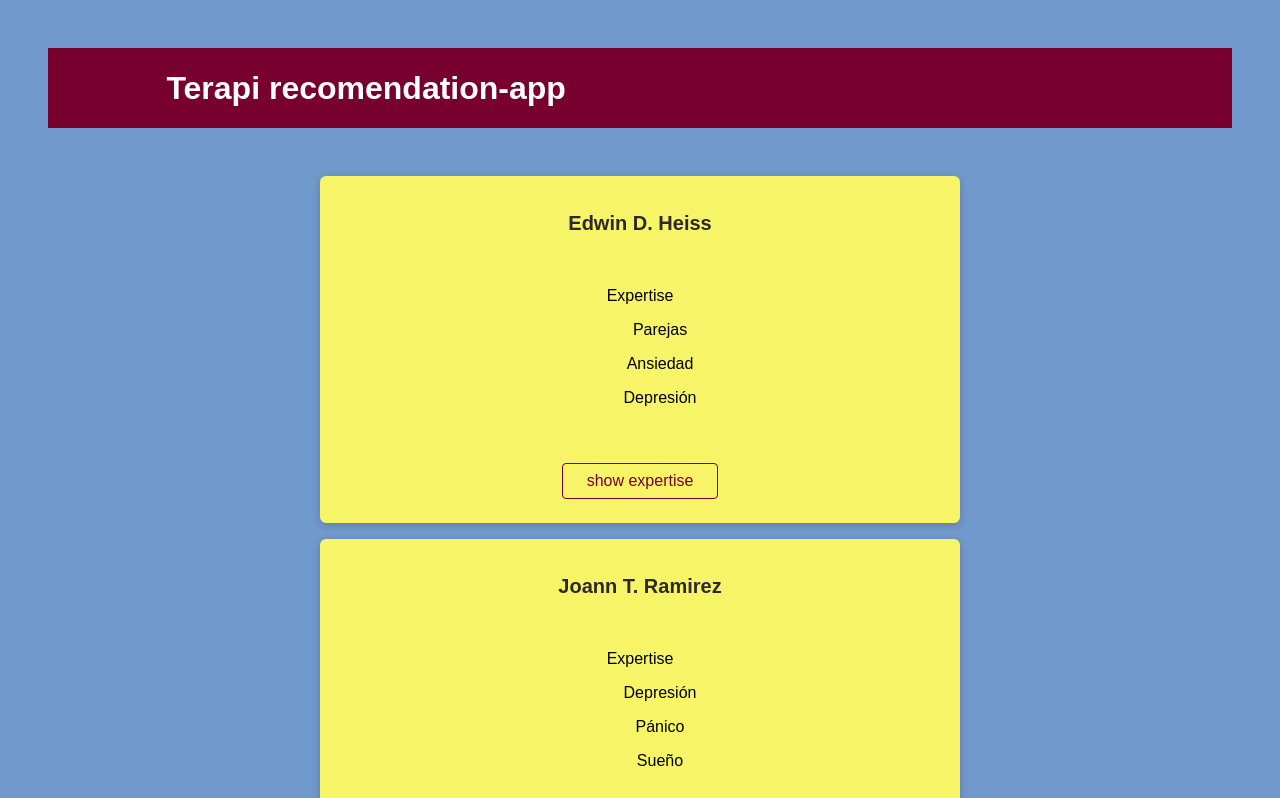
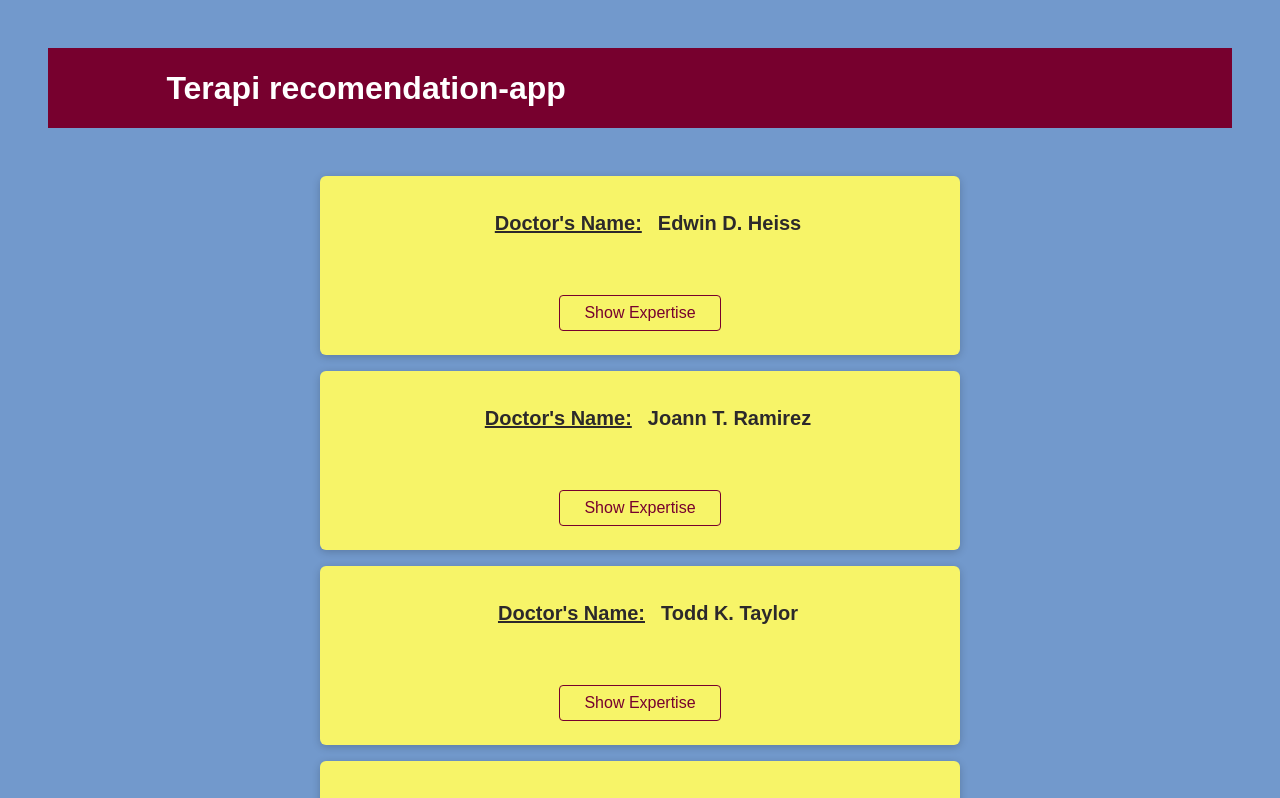
Before and after one commit to Kavery-pm/recomedation-app, a React (Create React App) app: page / in a window 1280 px wide. Shown: the top 798 px of the page. Built offline with nearby package versions, Linux system fonts and the light colour scheme.

Commit message:
added a state and button to toggle show and hide expertise

```diff
--- a/src/components/recomendation-item.js
+++ b/src/components/recomendation-item.js
@@ -1,7 +1,13 @@
-import React from "react";
+import React, { useState } from "react";
 import Card from "../ui/Card";
 import classes from "./recomendationItem.module.css";
 const RecomendationItem = (props) => {
+  const [showExpertise, setshowExpertise] = useState(false);
+  const toggleExpertisHandler = () => {
+    setshowExpertise((prevState)=>{
+        return !prevState;
+    });
+  };
   const meetups = [];
 
   for (const key in props.data) {
@@ -30,20 +36,26 @@ const RecomendationItem = (props) => {
         <li className={classes.item} key={recomendation.id}>
           <Card>
             <div className={classes.content}>
-              <h3>{recomendation.psychologist.name}</h3>
+              <h3>
+                <span>Doctor's Name:</span>
+                {recomendation.psychologist.name}
+              </h3>
             </div>
 
-            <div className={classes.content}>
-              <span>Expertise</span>
-              {recomendation.psychologist.expertise.map((item) => (
+           {showExpertise && <div className={classes.content}>
+              <h3>
+                <span>Expertise:</span>
+                {`${recomendation.psychologist.expertise}`}
+              </h3>
+              {/* {recomendation.psychologist.expertise.map((item) => (
                 <ul>
                   <li>{item}</li>
                 </ul>
-              ))}
-            </div>
+              ))} */}
+            </div>}
 
             <div className={classes.actions}>
-              <button>show expertise</button>
+              <button onClick={toggleExpertisHandler}>{showExpertise ? 'HideExpertise': 'Show Expertise'}</button>
             </div>
           </Card>
         </li>
--- a/src/components/recomendationItem.module.css
+++ b/src/components/recomendationItem.module.css
@@ -27,6 +27,10 @@
   .content ul{
     list-style: none;
   }
+  .content span{
+      padding: 1rem;
+      text-decoration: underline;
+  }
 
   .actions {
     padding: 1.5rem;
--- a/src/index.js
+++ b/src/index.js
@@ -2,7 +2,6 @@ import React from "react";
 import ReactDOM from "react-dom";
 import "./index.css";
 import App from "./App";
-import reportWebVitals from "./reportWebVitals";
 
 ReactDOM.render(<App />, document.getElementById("root"));
 
```
Also changed, not shown: src/App.js (+3 -5 lines).
